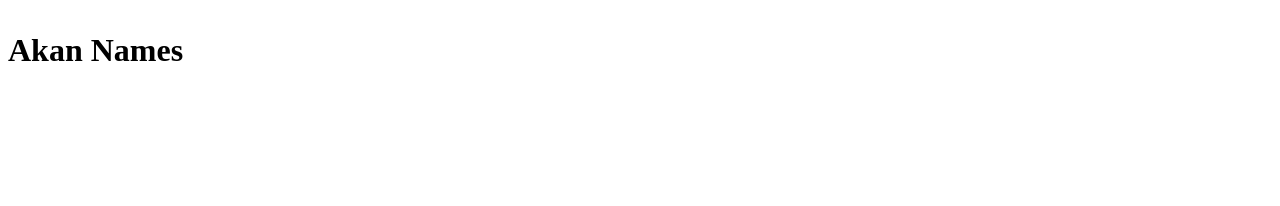
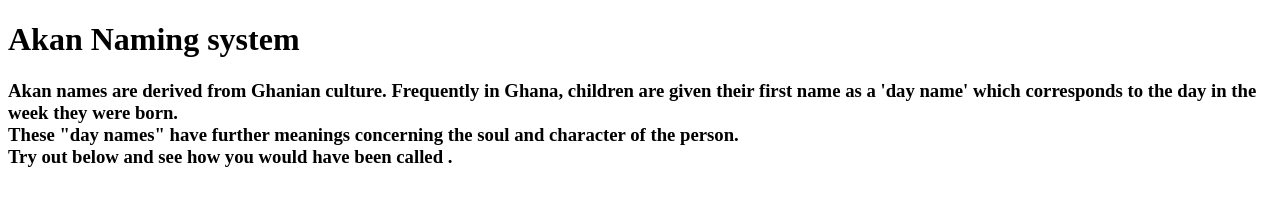
Before and after one commit to mykeck/Naming-system, a plain HTML site: page index.html in a window 1280 px wide. Drawn offline with Linux system fonts and the light colour scheme.

```diff
--- a/index.html
+++ b/index.html
@@ -4,12 +4,17 @@
     <meta charset="UTF-8">
     <meta name="viewport" content="width=device-width, initial-scale=1.0">
     <title>Naming system.</title>
+    <script src="./js/scripts.js"></script>
 </head>
 <body>
-    <h1>
- <p>Akan Names</p>
-    </h1>
-    <div>
+    <header id="Name">
+    <h1>Akan Naming system</h1>
+</header>
+    <div class="container">
+        <p>
+            <h3>Akan names are derived from Ghanian culture. Frequently in Ghana, children are given their first name as a 'day name' which corresponds to the day in the week they were born.<br>These "day names" have further meanings concerning the soul and character of the person.
+            <br>Try out below and see how you would have been called .</h3>
+        </p>
 
     </div>
 </body>
--- a/scripts.js
+++ b/scripts.js
@@ -1,6 +1,6 @@
 var maleNames = ["Kwasi", "Kwandwo", "Kwabena", "Kwaku", "Yaw", "Kofi", "Kwame"];
 var femaleNames = ["Akosua", "Adwoa", "Abenaa", "Akua", "Yaa", "Afua", "Ama"];
-Var dayOfTheWeek = ["Sunday", "Monday", "Teusday", "Wednesday", "Thursday", "friday","Saturday"];
+var dayOfTheWeek = ["Sunday", "Monday", "Teusday", "Wednesday", "Thursday", "friday","Saturday"];
 
 function AkanName () {
     // var year = parseInt(document.getElementById("year");
```
